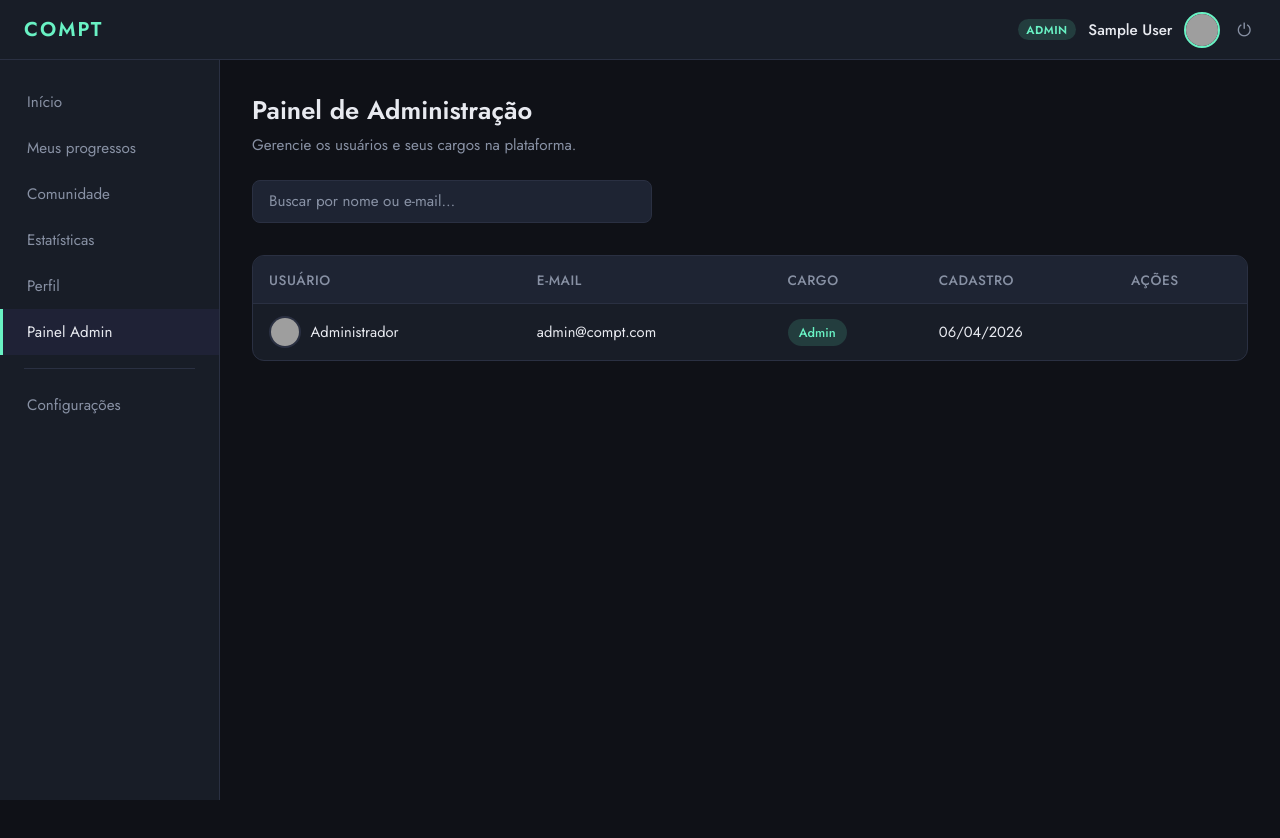
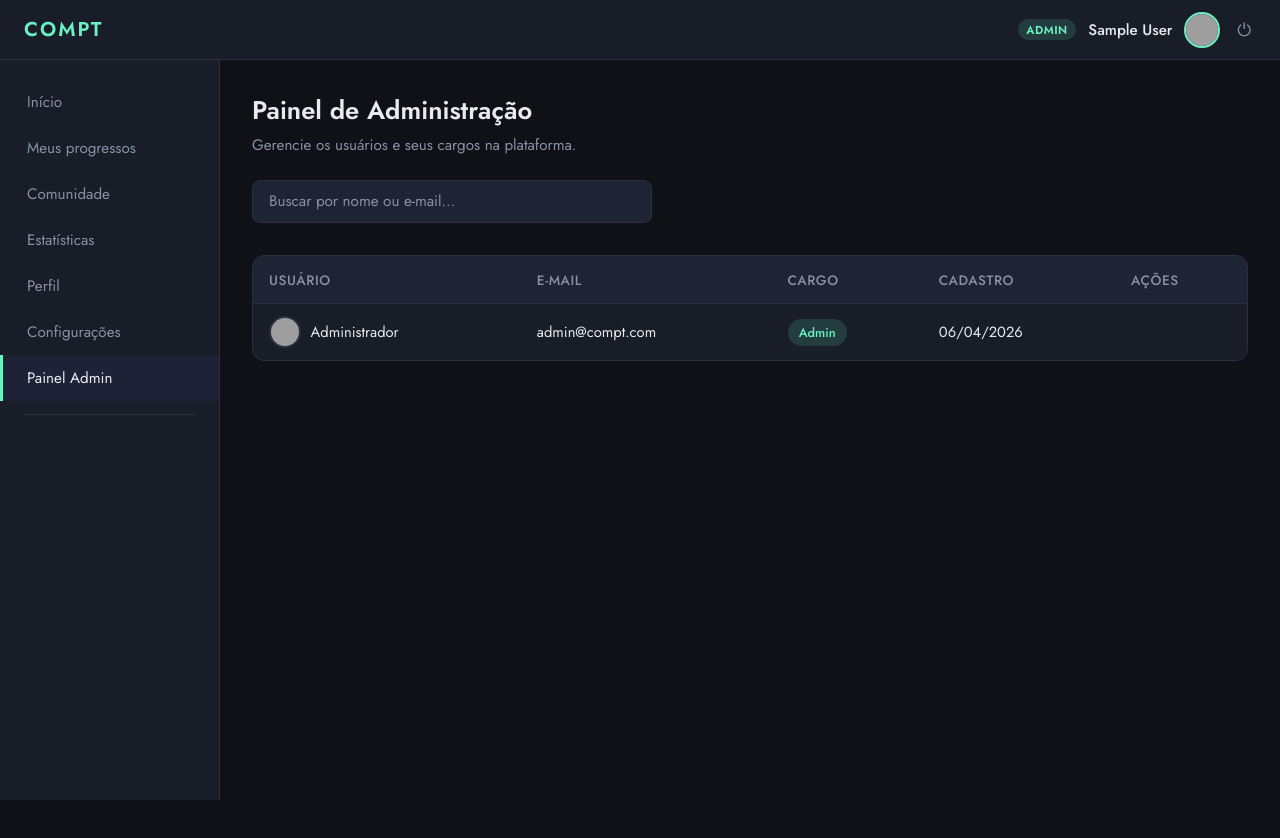
Before and after one commit to henriquegs5/compt-html, a React (Vite) app: page /admin in a window 1280 px wide. Shown: the top 838 px of the page. Built offline with nearby package versions, Linux system fonts and the light colour scheme; sample sign-in values are in the browser's storage; grey boxes are pictures that could not be loaded.

Commit message:
Implement color retrieval from localStorage in Layout
Add useEffect to retrieve saved primary color from localStorage on component load.

```diff
--- a/src/components/Layout.jsx
+++ b/src/components/Layout.jsx
@@ -1,4 +1,5 @@
 import { NavLink, useNavigate } from 'react-router-dom'
+import { useEffect } from 'react'
 import { useDispatch, useSelector } from 'react-redux'
 import { fazerLogout } from '../store/authSlice'
 import './Layout.css'
@@ -12,6 +13,14 @@ export default function Layout({ children }) {
   // para exibir o link do painel de administração no sidebar
   const isAdminOuMod = usuario?.role === 'admin' || usuario?.role === 'moderador'
 
+  // Recupera a cor salva no localStorage ao carregar
+  useEffect(() => {
+    const savedColor = localStorage.getItem('primaryColor')
+    if (savedColor) {
+      document.documentElement.style.setProperty('--primary', savedColor)
+    }
+
+  }, [])
   function handleLogout() {
     dispatch(fazerLogout())
     navigate('/login')
@@ -53,12 +62,12 @@ export default function Layout({ children }) {
           <NavLink to="/comunidade">Comunidade</NavLink>
           <NavLink to="/estatisticas">Estatísticas</NavLink>
           <NavLink to="/perfil">Perfil</NavLink>
+          <NavLink to="/config">Configurações</NavLink>
           {/* Link do painel admin — visível apenas para admin e moderador */}
           {isAdminOuMod && (
             <NavLink to="/admin">Painel Admin</NavLink>
           )}
           <hr />
-          <a href="#">Configurações</a>
         </nav>
       </aside>
 
```
